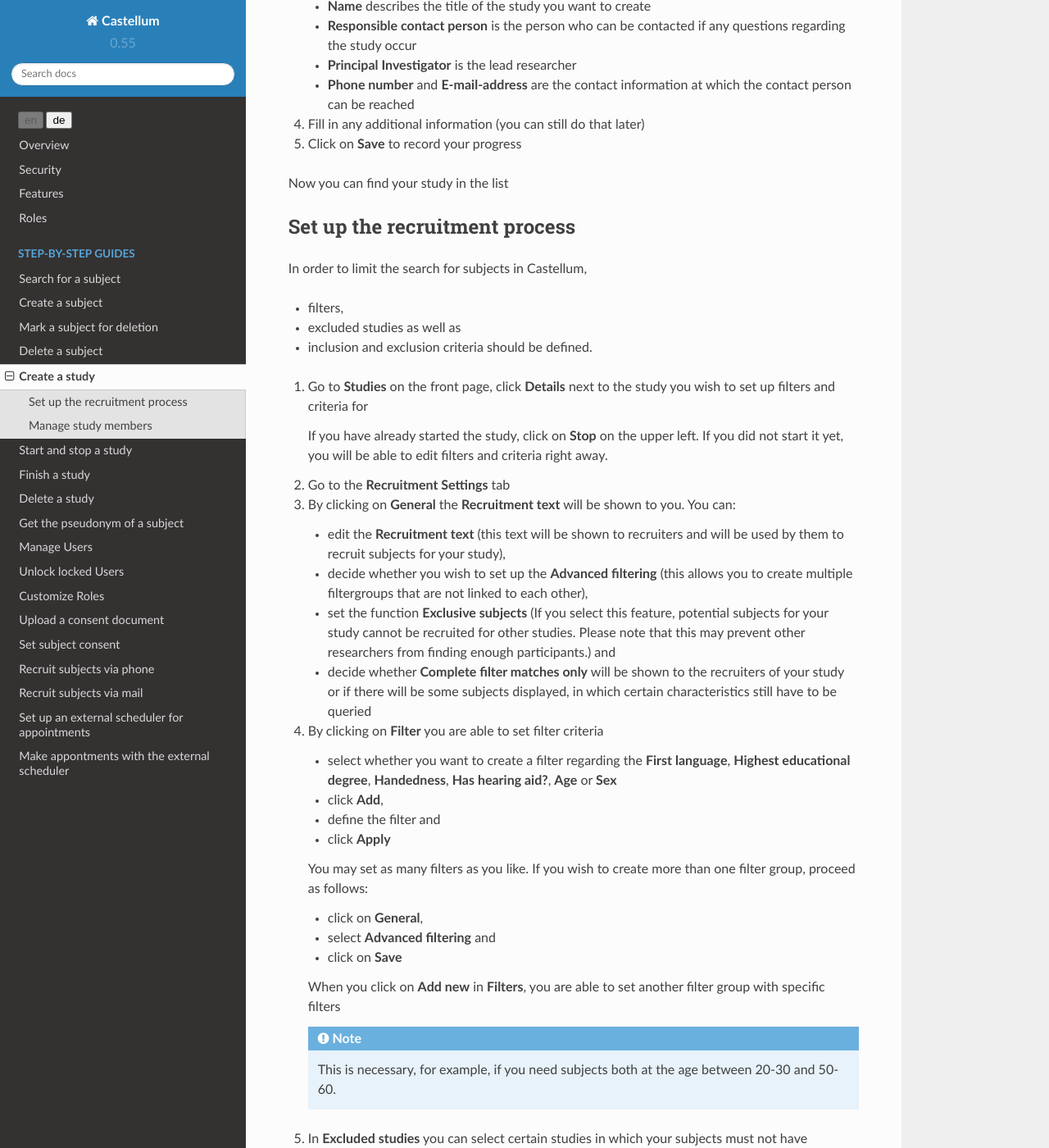
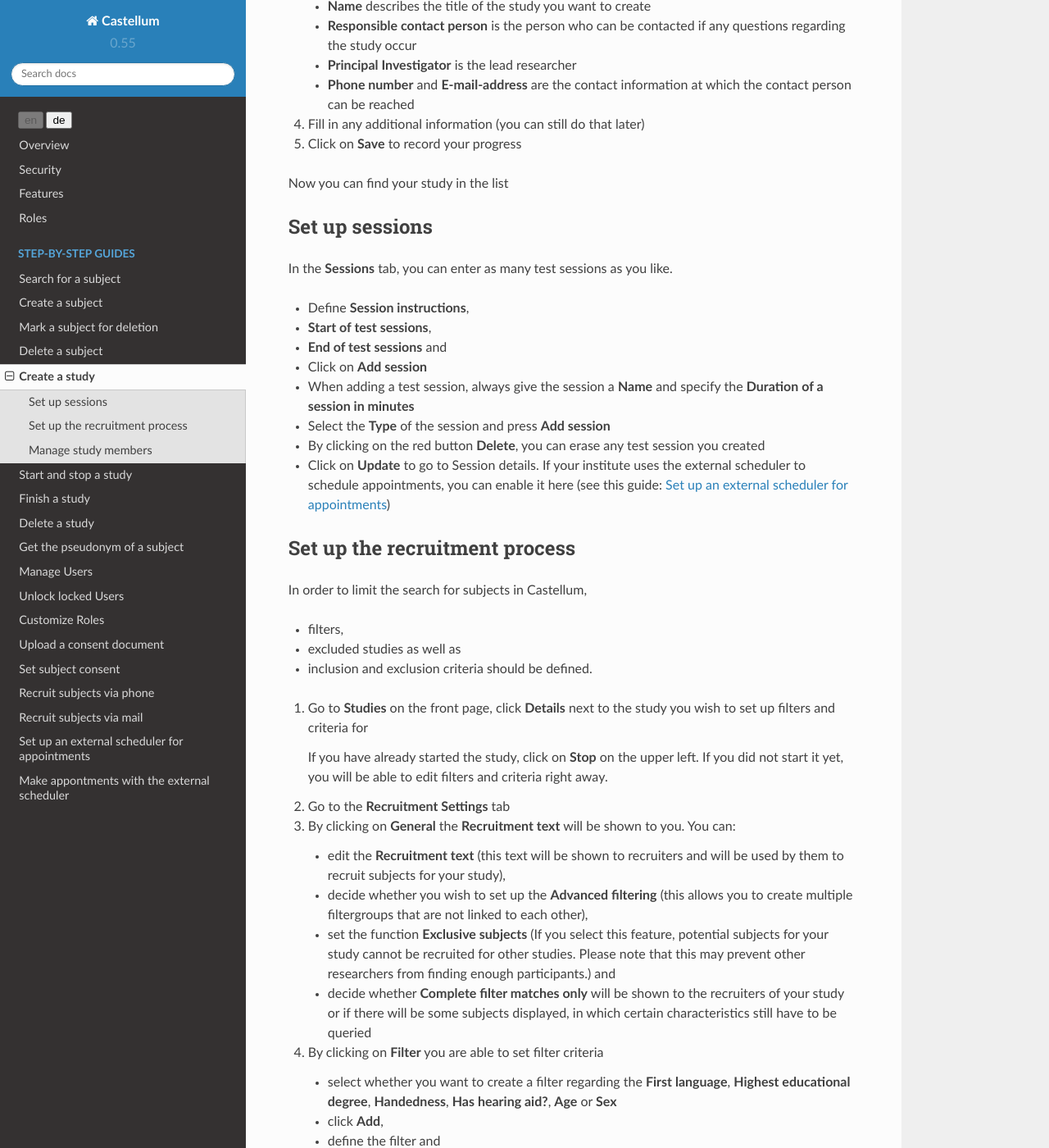
Before and after one commit to DouglasNeuroInformatics/castellum, a Sphinx documentation site: the page built from source/guides/study-management.rst, in a window 1280 px wide and 1400 px high, scrolled down 332 px. Shown: the whole window at 82% size. Built offline with Sphinx 7.4.7 and the Read the Docs theme 2.0.0, drawn with Linux system fonts in a browser that asks for light colours; some of the changed text lies outside the part shown.

Commit message:
adapt to "move sessions tab out of recruitment settings"
see https://git.mpib-berlin.mpg.de/castellum/castellum/-/merge_requests/1762

```diff
--- a/source/features.rst
+++ b/source/features.rst
@@ -54,6 +54,7 @@ rooms or machines that can not be used in more than one appointment at a time.
 
 Relevant guides:
 
+-   :ref:`study-sessions`
 -   :ref:`set-up-external-scheduler`
 -   :ref:`make-appointments-with-external-scheduler`
 
--- a/source/guides/study-management.rst
+++ b/source/guides/study-management.rst
@@ -26,6 +26,28 @@ Create a study
 5.  Click on **Save** to record your progress
 
 Now you can find your study in the list
+
+
+.. _study-sessions:
+
+Set up sessions
+---------------
+
+In the **Sessions** tab, you can enter as many test sessions as you like.
+
+-   Define **Session instructions**,
+-   **Start of test sessions**,
+-   **End of test sessions** and
+-   Click on **Add session**
+
+-   When adding a test session, always give the session a **Name** and specify
+    the **Duration of a session in minutes**
+-   Select the **Type** of the session and press **Add session**
+-   By clicking on the red button **Delete**, you can erase any test session
+    you created
+-   Click on **Update** to go to Session details. If your institute uses the
+    external scheduler to schedule appointments, you can enable it here
+    (see this guide: :ref:`set-up-external-scheduler`)
 
 
 .. _study-recruitment-settings:
--- a/source/roles.rst
+++ b/source/roles.rst
@@ -42,6 +42,7 @@ Relevant guides:
 
 -   :ref:`study-create`
 -   :ref:`study-members`
+-   :ref:`study-sessions`
 -   :ref:`study-recruitment-settings`
 -   :ref:`study-finish`
 -   :ref:`study-delete`
```
Also changed, not shown: other parts of source/guides/study-management.rst (+1 -18 lines).
